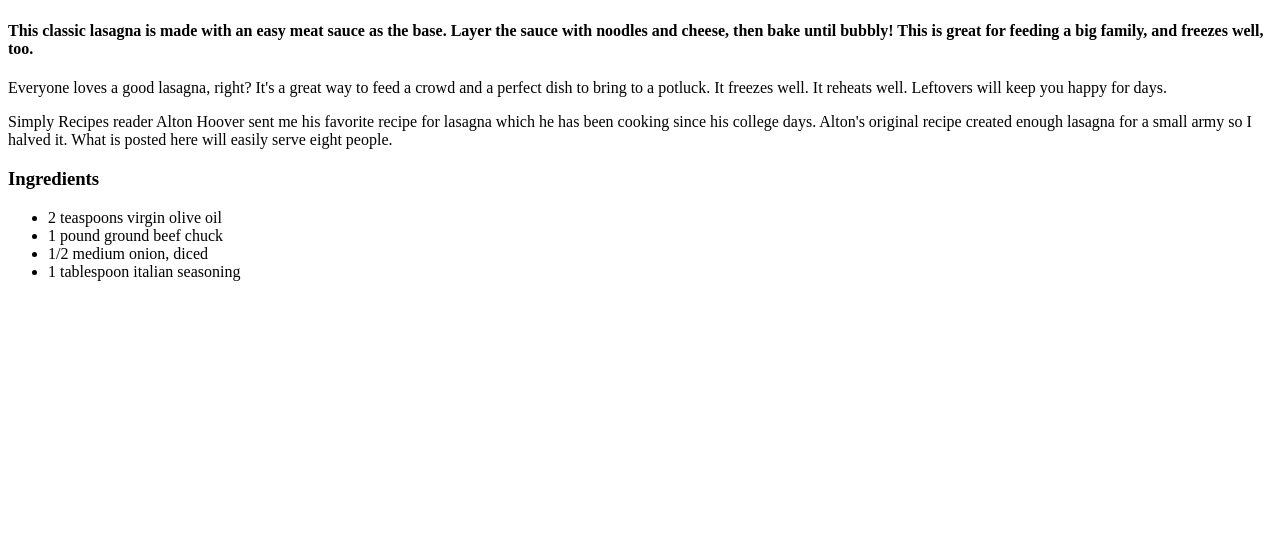
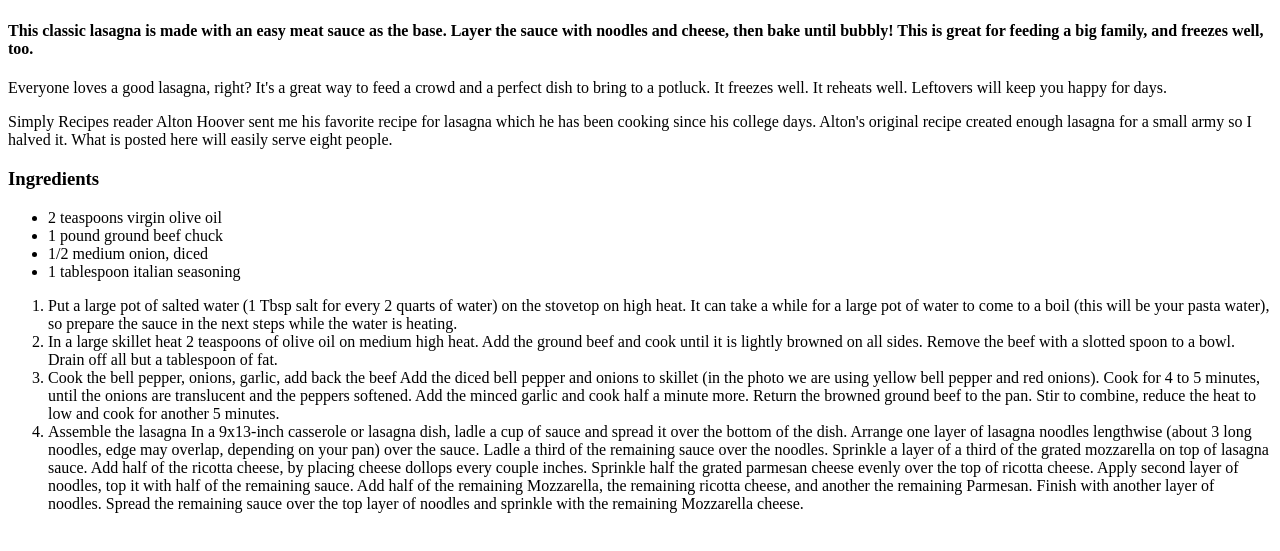
Before and after one commit to KillerGrizz/odin-recipes, a plain HTML site: page odin-recipes/lasagna.html in a window 1280 px wide. Shown: the part 99-650 px from the top of the page. Drawn offline with Linux system fonts and the light colour scheme.

Commit message:
Add lasagna instructions

```diff
--- a/odin-recipes/lasagna.html
+++ b/odin-recipes/lasagna.html
@@ -20,5 +20,25 @@
         <li>1/2 medium onion, diced</li>
         <li>1 tablespoon italian seasoning</li>
     </ul>
+    <ol>
+        <li>Put a large pot of salted water (1 Tbsp salt for every 2 quarts of water) on the stovetop on high heat. It can take a while for a large pot of water to come to a boil (this will be your pasta water), so prepare the sauce in the next steps while the water is heating.</li>
+        <li>In a large skillet heat 2 teaspoons of olive oil on medium high heat. Add the ground beef and cook until it is lightly browned on all sides.
+
+            Remove the beef with a slotted spoon to a bowl. Drain off all but a tablespoon of fat.</li>
+        <li>Cook the bell pepper, onions, garlic, add back the beef
+            Add the diced bell pepper and onions to skillet (in the photo we are using yellow bell pepper and red onions).
+
+            Cook for 4 to 5 minutes, until the onions are translucent and the peppers softened. Add the minced garlic and cook half a minute more.
+
+            Return the browned ground beef to the pan. Stir to combine, reduce the heat to low and cook for another 5 minutes.</li>
+        <li>Assemble the lasagna
+            In a 9x13-inch casserole or lasagna dish, ladle a cup of sauce and spread it over the bottom of the dish. Arrange one layer of lasagna noodles lengthwise (about 3 long noodles, edge may overlap, depending on your pan) over the sauce. Ladle a third of the remaining sauce over the noodles.
+
+            Sprinkle a layer of a third of the grated mozzarella on top of lasagna sauce. Add half of the ricotta cheese, by placing cheese dollops every couple inches. Sprinkle half the grated parmesan cheese evenly over the top of ricotta cheese.
+
+            Apply second layer of noodles, top it with half of the remaining sauce. Add half of the remaining Mozzarella, the remaining ricotta cheese, and another the remaining Parmesan.
+
+            Finish with another layer of noodles. Spread the remaining sauce over the top layer of noodles and sprinkle with the remaining Mozzarella cheese.</li>
+    </ol>
 </body>
 </html>
```
